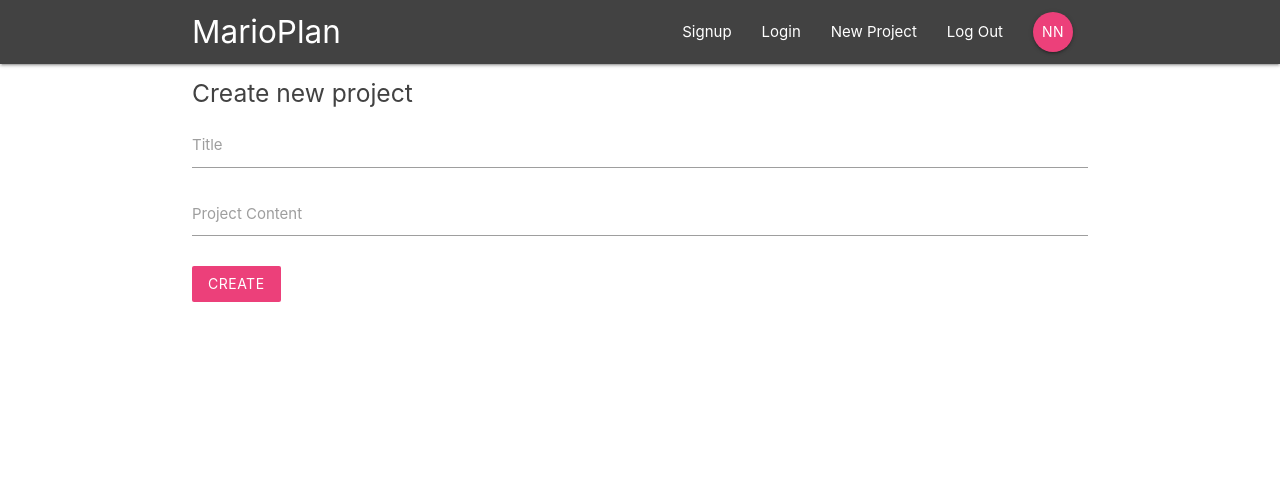
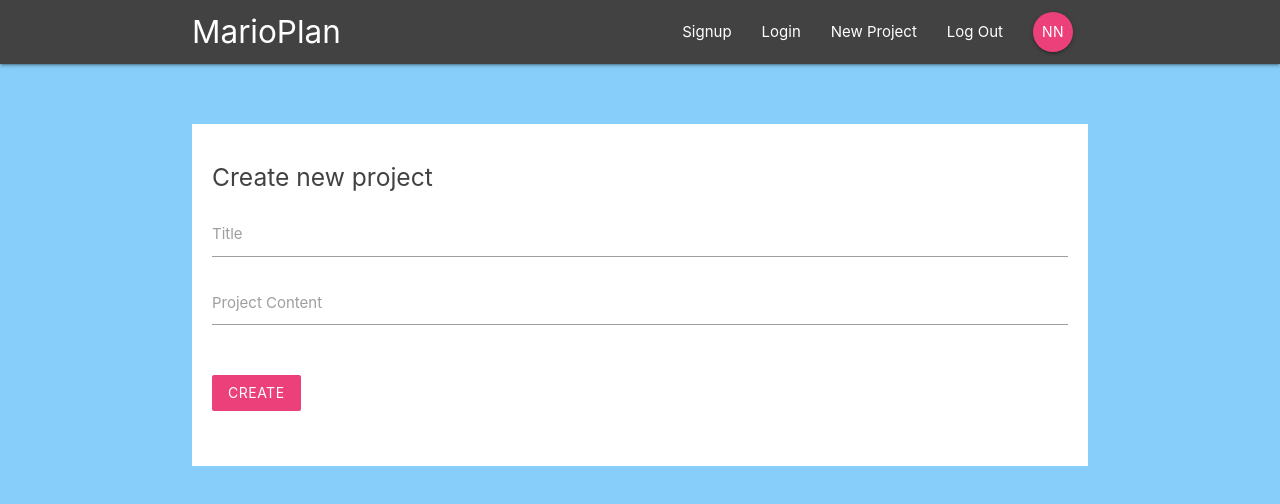
Before and after one commit to Jakov1970/ReactProject, a React (Create React App) app: page /create in a window 1280 px wide. Shown: the top 504 px of the page. Built offline with nearby package versions, Linux system fonts and the light colour scheme.

Commit message:
CSS changes

```diff
--- a/src/index.css
+++ b/src/index.css
@@ -1,3 +1,7 @@
+html {
+  min-height: 100%;
+}
+
 body {
   margin: 0;
   font-family: -apple-system, BlinkMacSystemFont, 'Segoe UI', 'Roboto', 'Oxygen',
@@ -5,9 +9,31 @@
     sans-serif;
   -webkit-font-smoothing: antialiased;
   -moz-osx-font-smoothing: grayscale;
+  /* background: url(/img/bg.png) no-repeat; */
+  background-size: 100%;
+  background-position: bottom;
+  background-color: lightskyblue;
+  min-height: 100%;
 }
 
 code {
   font-family: source-code-pro, Menlo, Monaco, Consolas, 'Courier New',
     monospace;
 }
+
+form {
+  padding: 20px;
+  margin-top: 60px;
+}
+
+form h5, form button {
+  margin: 20px 0;
+}
+
+input[type=text]:not(.browser-default):focus:not([readonly]),
+input[type=password]:not(.browser-default):focus:not([readonly]),
+input[type=email]:not(.browser-default):focus:not([readonly]),
+textarea.materialize-textarea:focus:not([readonly]) {
+  border-color: #ec407a;
+  box-shadow: none;
+}
```
